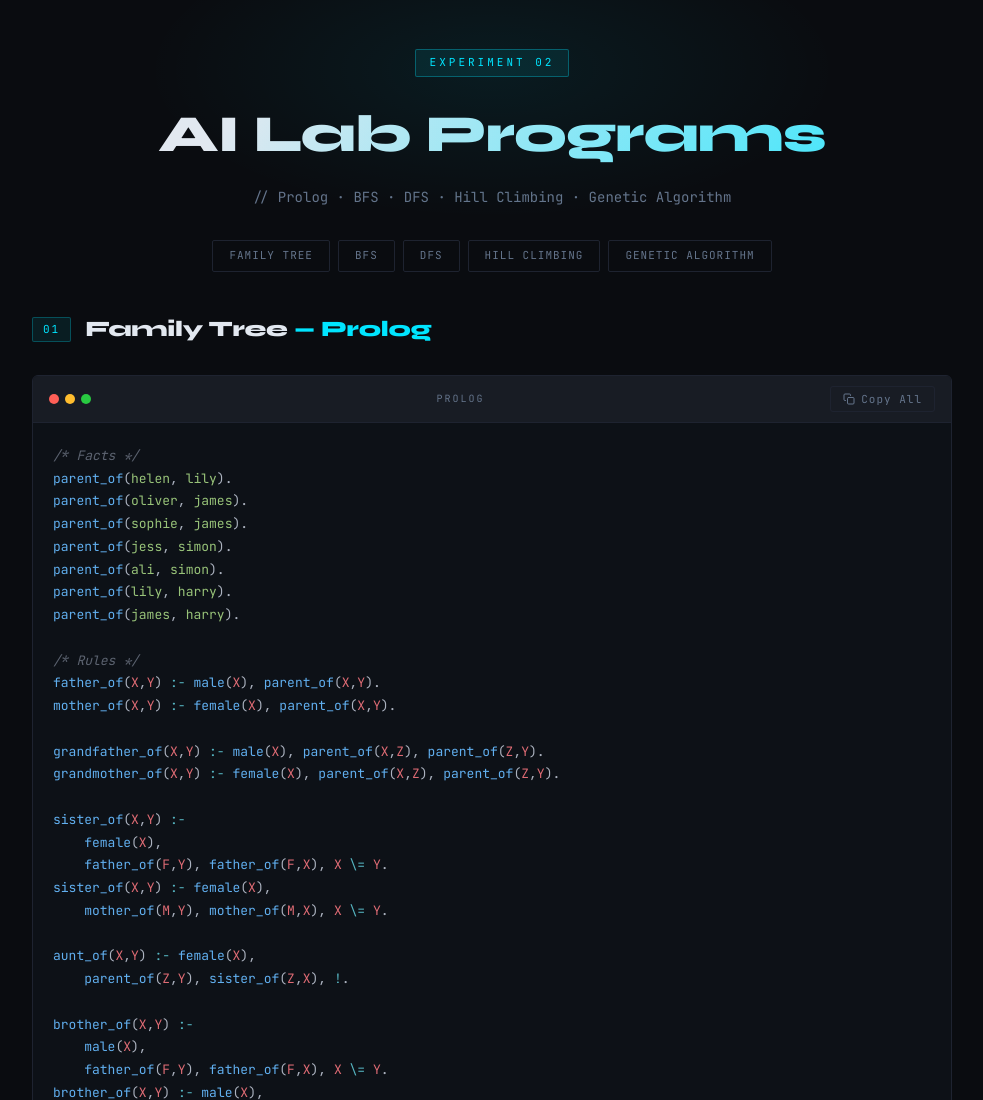
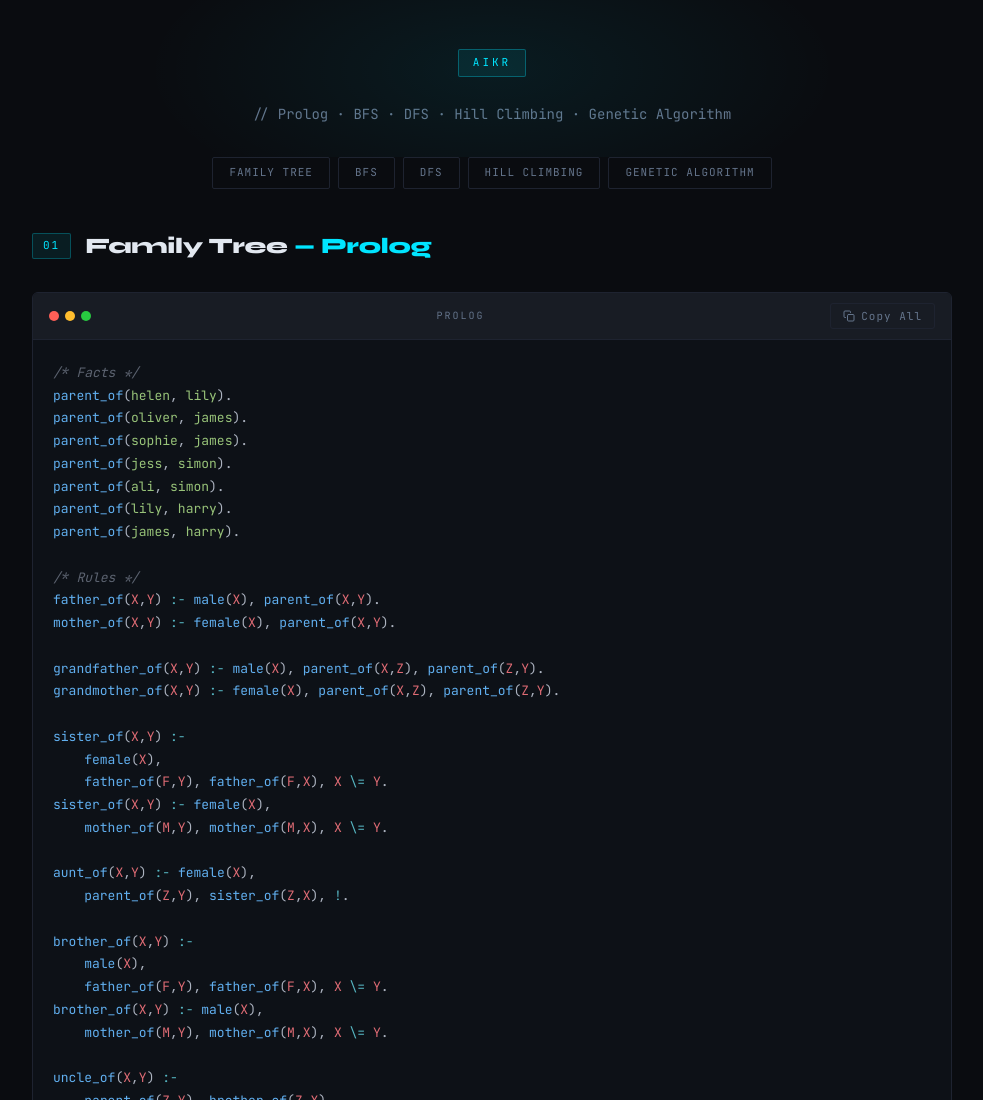
Before and after one commit to buddy0977/buddy0977.github.io, a plain HTML site: page index.html in a window 1280 px wide. Shown: the top 1100 px of the page, without its empty margins (148-1131 px from the left). Drawn offline with Linux system fonts and the light colour scheme.

Commit message:
Update index.html

```diff
--- a/index.html
+++ b/index.html
@@ -3,7 +3,7 @@
 <head>
 <meta charset="UTF-8"/>
 <meta name="viewport" content="width=device-width, initial-scale=1.0"/>
-<title>Experiment 2 — AI Lab</title>
+<title>AIKR</title>
 <link href="https://fonts.googleapis.com/css2?family=JetBrains+Mono:wght@300;400;500;700&family=Syne:wght@400;600;800&display=swap" rel="stylesheet"/>
 <style>
   :root {
@@ -290,8 +290,8 @@
 <body>
 
 <header>
-  <div class="exp-label">Experiment 02</div>
-  <h1>AI Lab Programs</h1>
+  <div class="exp-label">AIKR</div>
+  <!-- <h1>AI Lab Programs</h1> -->
   <p>// Prolog · BFS · DFS · Hill Climbing · Genetic Algorithm</p>
 </header>
 
```
